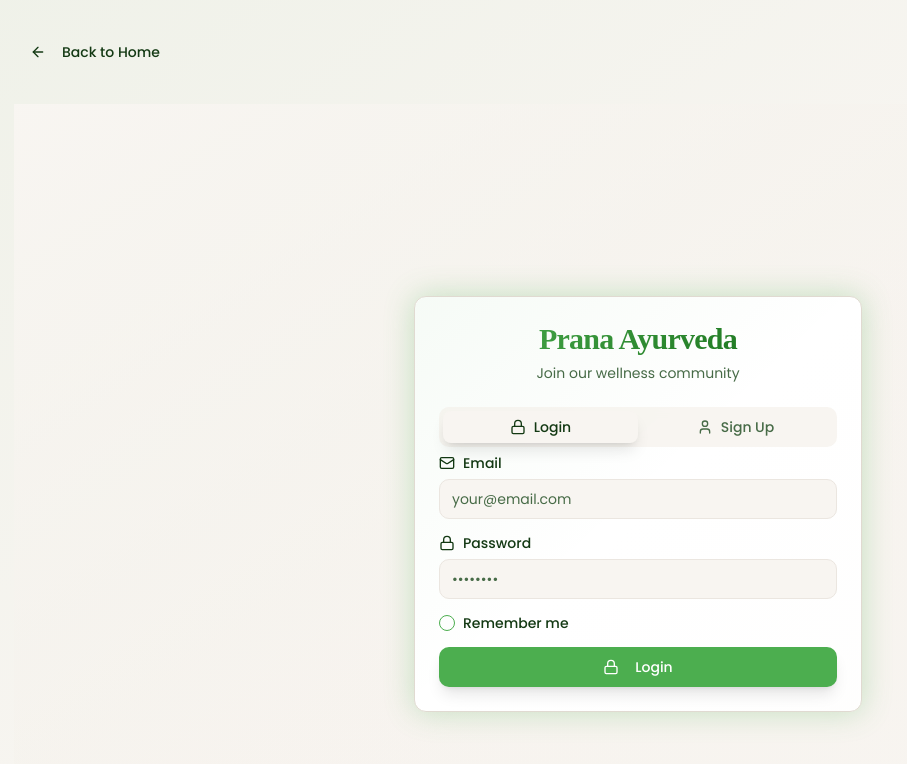
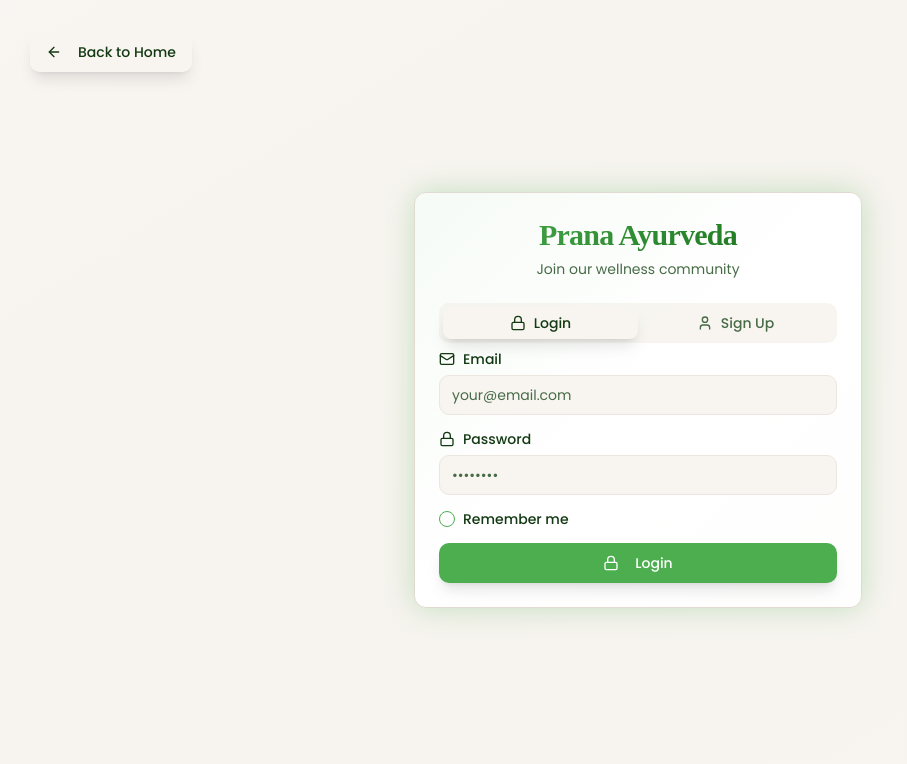
Before and after one commit to mahek111644-blip/prana-ayurveda-essence, a React (Vite) app: page /auth in a window 1280 px wide. Shown: the top 764 px of the page, without its empty margins (2-909 px from the left). Built offline with nearby package versions, Linux system fonts and the light colour scheme; the HTML template or start-up script is replaced by a standard one; a web font is replaced by a local one.

Commit message:
Revert changes to auth page

```diff
--- a/src/pages/Auth.tsx
+++ b/src/pages/Auth.tsx
@@ -29,16 +29,16 @@ const Auth = () => {
   }, [navigate]);
 
   return (
-    <div className="min-h-screen bg-gradient-to-br from-primary/5 via-background to-secondary/5">
-      <div className="container mx-auto px-4 py-8">
+    <div className="relative">
+      <div className="absolute top-8 left-8 z-50">
         <Link to="/">
-          <Button variant="ghost" className="mb-8 group">
+          <Button variant="ghost" className="group shadow-lg bg-background/80 backdrop-blur-sm">
             <ArrowLeft className="mr-2 h-4 w-4 transition-transform group-hover:-translate-x-1" />
             Back to Home
           </Button>
         </Link>
-        <AuthForm />
       </div>
+      <AuthForm />
     </div>
   );
 };
```
